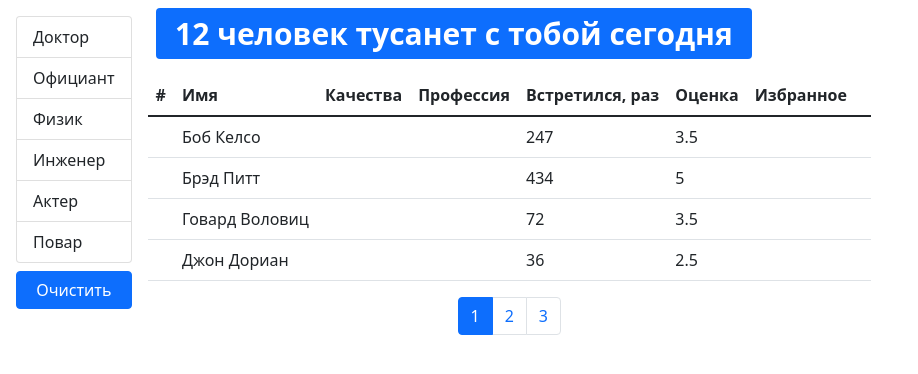
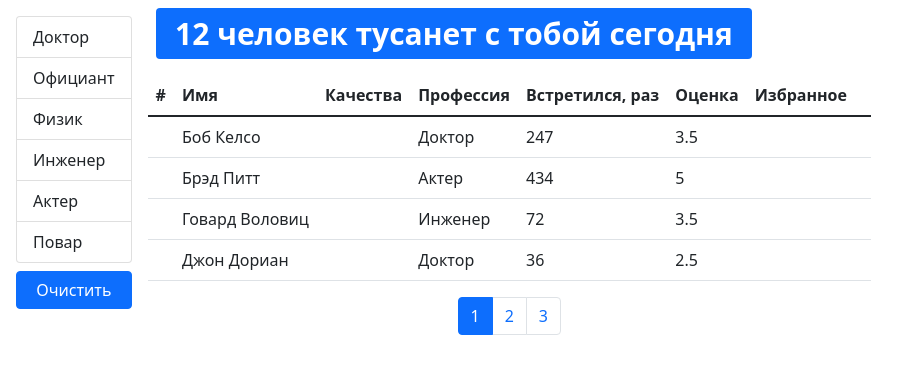
Before and after one commit to annieareyouokay/fast_company, a React (Create React App) app: page / in a window 1280 px wide. Shown: the top 374 px of the page, without its empty margins (0-918 px from the left). Built offline with nearby package versions, Linux system fonts and the light colour scheme.

Commit message:
added sort buttons

```diff
--- a/src/app/components/tableBody.jsx
+++ b/src/app/components/tableBody.jsx
@@ -1,5 +1,6 @@
 import React from 'react';
 import PropTypes from 'prop-types';
+import _ from 'lodash';
 
 const TableBody = ({ data, columns }) => {
   return (
@@ -7,7 +8,7 @@ const TableBody = ({ data, columns }) => {
       {data.map((item) => (
         <tr key={item._id}>
           {Object.keys(columns).map((column) => (
-            <td key={column}>{item[columns[column].path]}</td>
+            <td key={column}>{_.get(item, columns[column].path)}</td>
           ))}
         </tr>
       ))}
--- a/src/app/components/usersTable.jsx
+++ b/src/app/components/usersTable.jsx
@@ -17,8 +17,8 @@ const UsersTable = ({
     professions: { path: 'profession.name', name: 'Профессия' },
     completedMeetings: { path: 'completedMeetings', name: 'Встретился, раз' },
     rate: { path: 'rate', name: 'Оценка' },
-    bookmark: { path: 'bookmark', name: 'Избранное' },
-    delete: {}
+    bookmark: { path: 'bookmark', name: 'Избранное', component: 'bookmark' },
+    delete: { component: 'delete' }
   };
   return (
     <table className="table">
```
